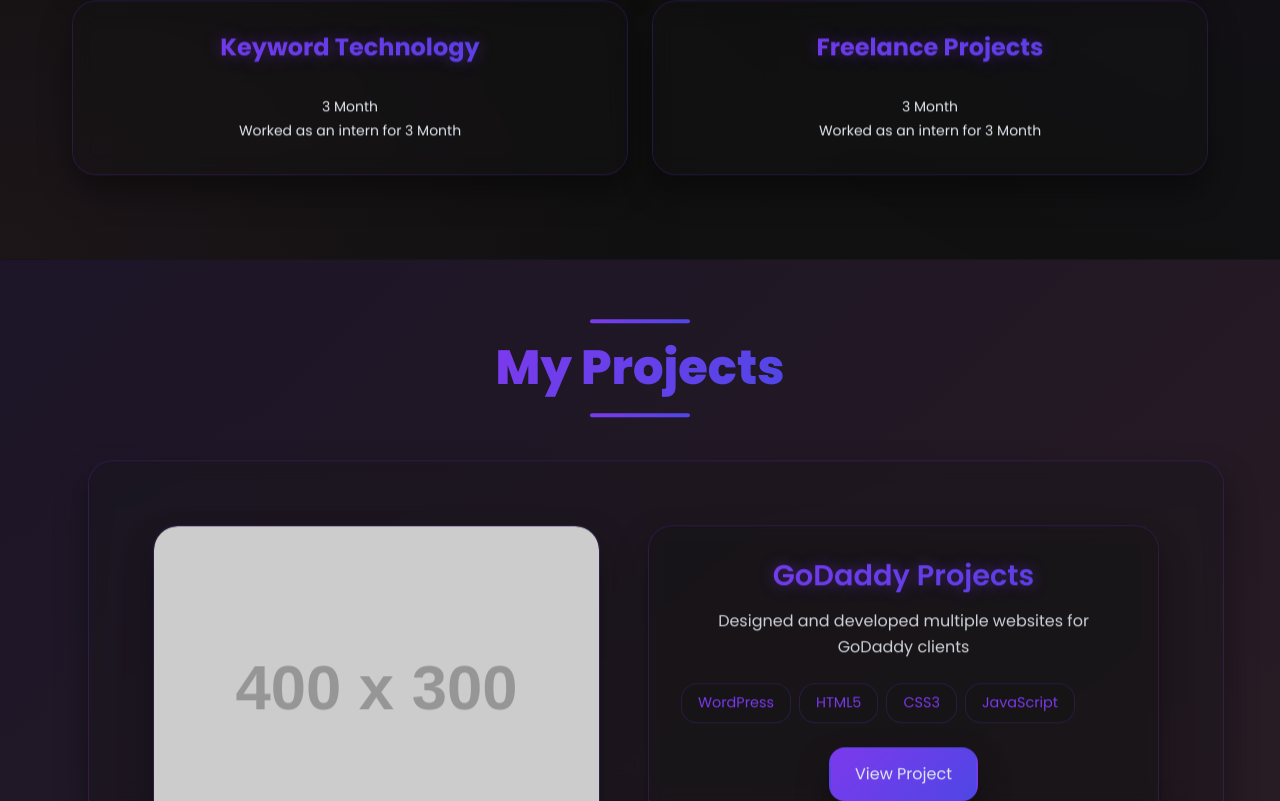
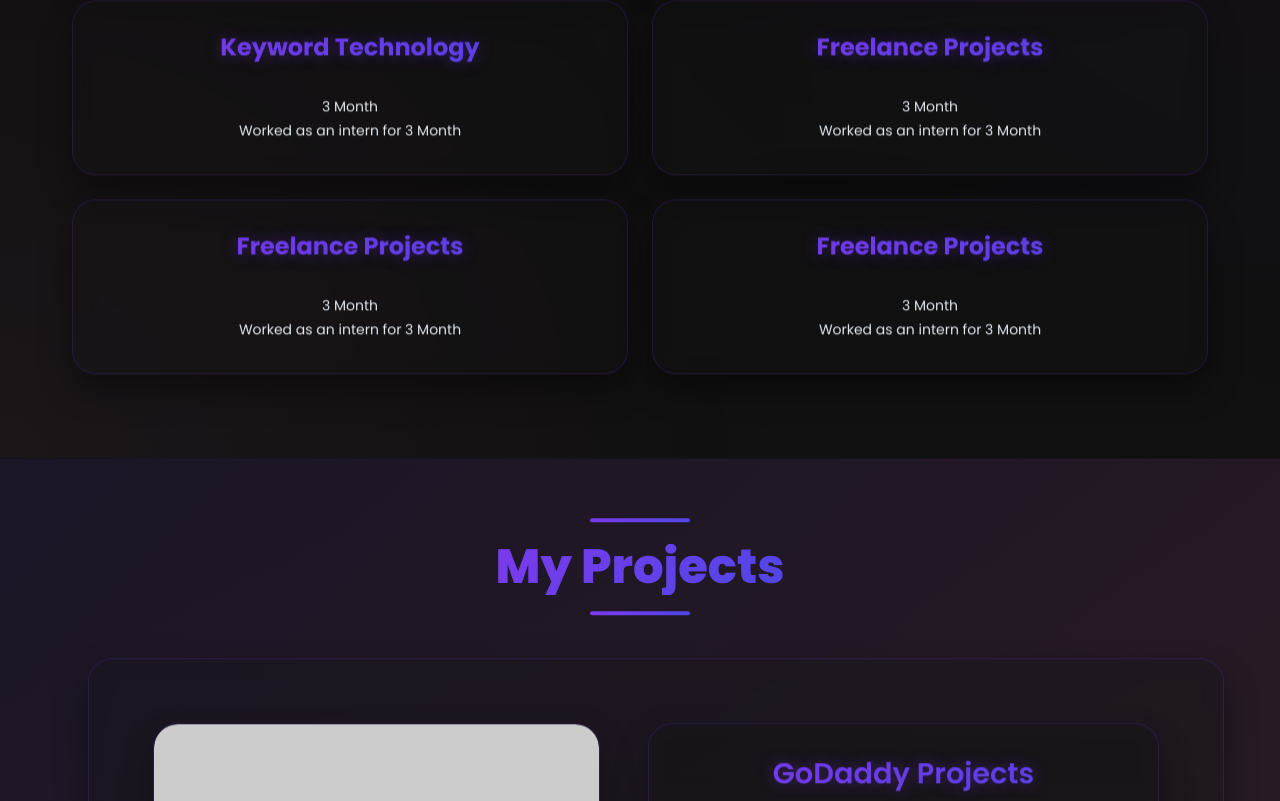
Before and after one commit to dennis077/portfolio, a React (Create React App) app: page / in a window 1280 px wide. Shown: the part 2368-3169 px from the top of the page. Built offline with nearby package versions, Linux system fonts and the light colour scheme.

Commit message:
Two More Expeience Added

```diff
--- a/src/components/Experience/Experience.jsx
+++ b/src/components/Experience/Experience.jsx
@@ -30,6 +30,22 @@
           <div><small>Worked as an intern for 3 Month </small></div>
           </article>
 
+         <article className='xp__card'>
+         <h4><strong>Freelance Projects</strong></h4>
+         <small>3 Month</small>
+         <div><small>Worked as an intern for 3 Month </small></div>
+         </article>
+
+
+
+         <article className='xp__card'>
+          <h4><strong>Freelance Projects</strong></h4>
+          <small>3 Month</small>
+          <div><small>Worked as an intern for 3 Month </small></div>
+          </article>
+
+
+
           <article className='xp__card'>
           <h4><strong>Freelance Projects</strong></h4>
           <small>3 Month</small>
```
Also changed, not shown: src/index.js (line endings or trailing spaces).
